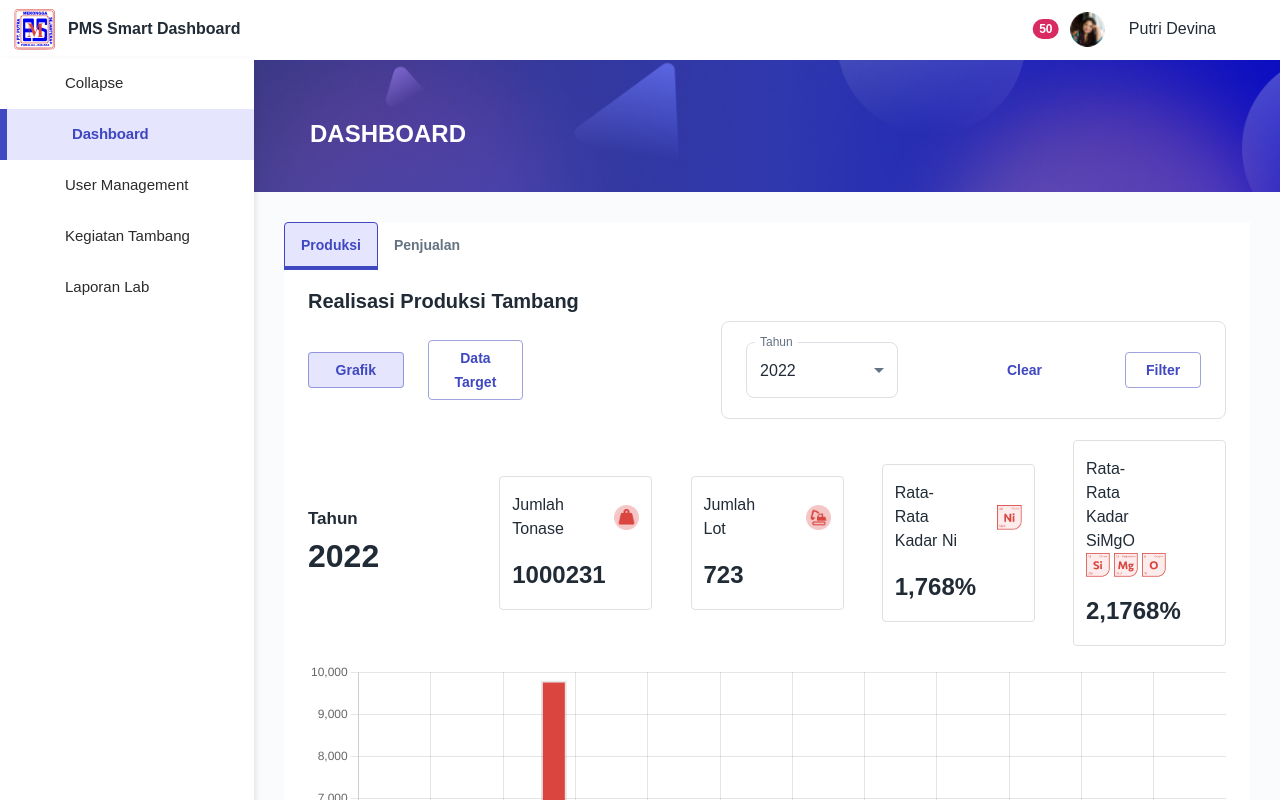
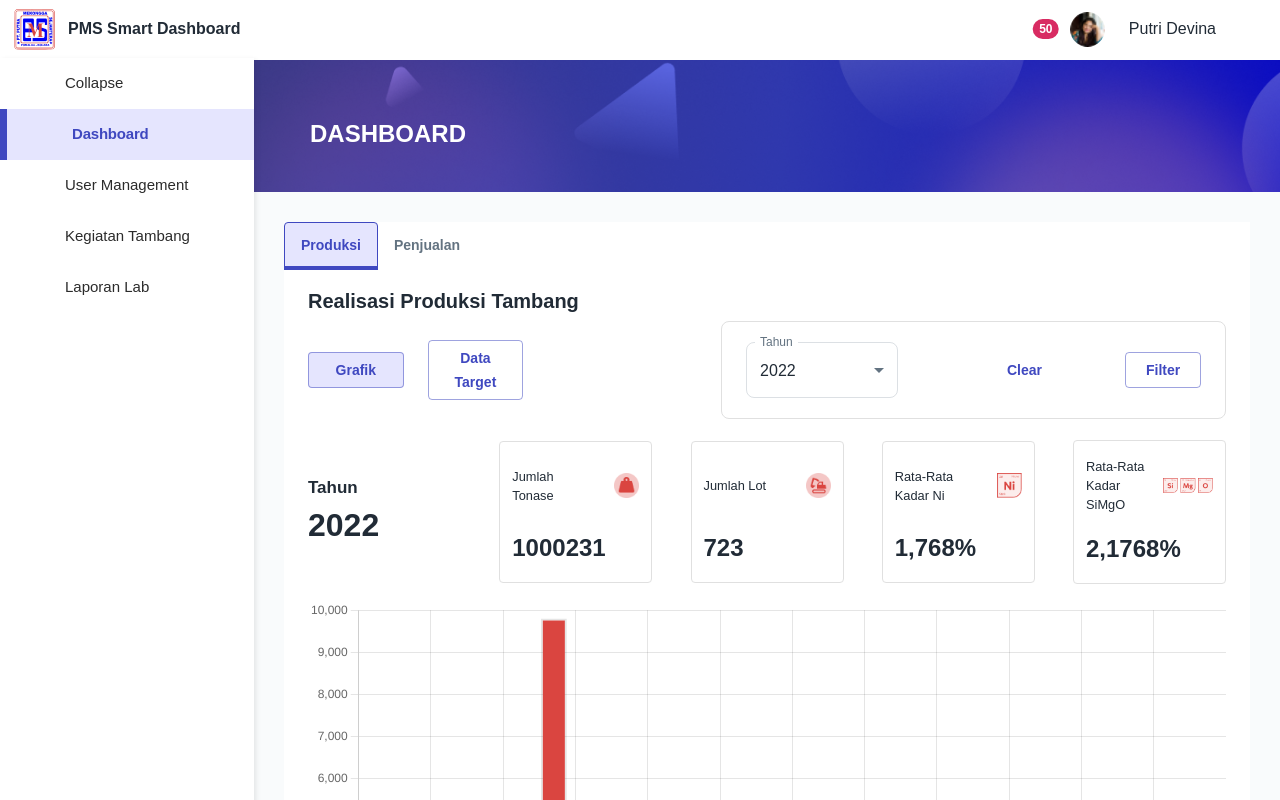
Before and after one commit to primawk/pms, a React (Create React App) app: page /dashboard in a window 1280 px wide. Shown: the top 800 px of the page. Built offline with nearby package versions, Linux system fonts and the light colour scheme.

Commit message:
resize dashboard home infocard

```diff
--- a/src/pages/Dashboard/InventorySection/InfoCardHome.js
+++ b/src/pages/Dashboard/InventorySection/InfoCardHome.js
@@ -6,9 +6,8 @@ const InfoCard = ({ name, image, value }) => {
     <Grid
       container
       direction="column"
-      alignItems="flex-start"
+      alignItems="stretch"
       justifyContent="space-between"
-      item
       md={2}
       sx={{
         border: '1px solid #E0E0E0',
@@ -25,10 +24,10 @@ const InfoCard = ({ name, image, value }) => {
         direction="row"
         justifyContent="space-between"
         alignItems="center"
-        sx={{ mb: 2, minHeight: '3rem' }}
+        sx={{ mb: 2, minHeight: '3.5rem'}}
       >
-        <Typography variant="body" sx={{ width: '52%'}}>{name}</Typography>
-        <img src={image} alt={name} style={{ maxWidth: '80px', maxHeight: '25px' }} />
+        <Typography variant="body" sx={{ width: '60%', fontSize: '0.8rem'}}>{name}</Typography>
+        <img src={image} alt={name} style={{ maxWidth: '50px', maxHeight: '25px' }} />
       </Grid>
       <Typography variant="h4">{value}</Typography>
     </Grid>
```
